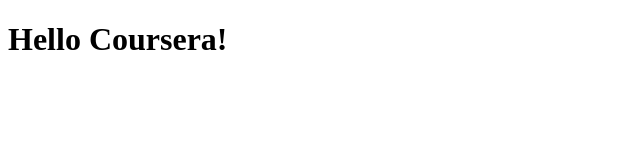
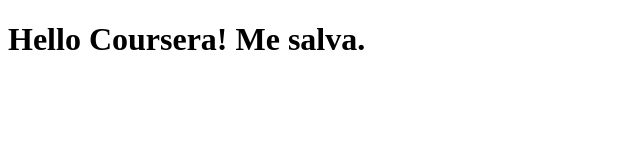
Before and after one commit to andrebrandaopro/coursera-test, a plain HTML site: page site/index.html in a window 1280 px wide. Shown: the whole page, without its empty margins (0-640 px from the left). Drawn offline with Linux system fonts and the light colour scheme.

Commit message:
alteração

```diff
--- a/site/index.html
+++ b/site/index.html
@@ -6,6 +6,6 @@
 	<title>Hello Coursera</title>
 </head>
 <body>
-<h1>Hello Coursera!</h1>
+<h1>Hello Coursera! Me salva.</h1>
 </body>
 </html>
```
